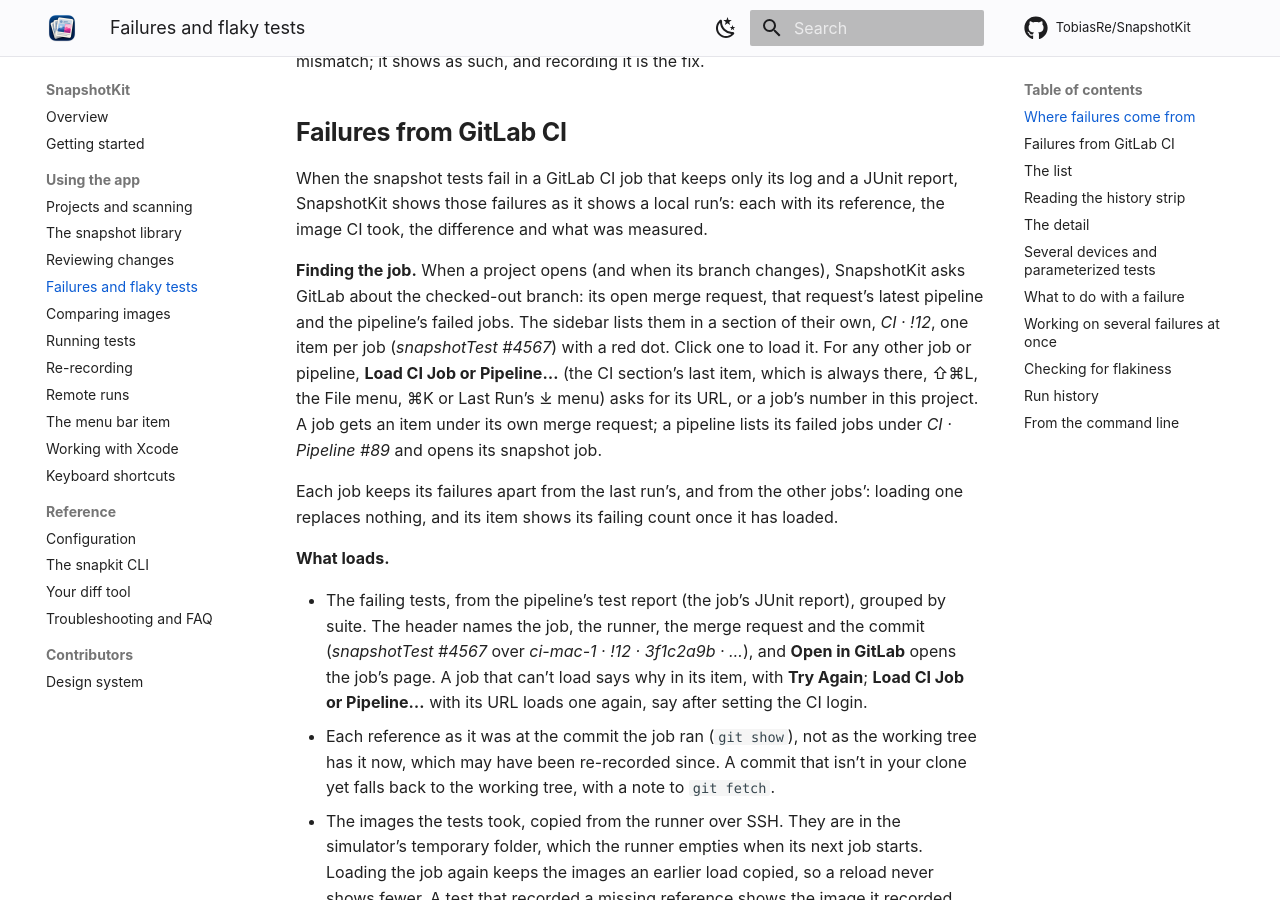
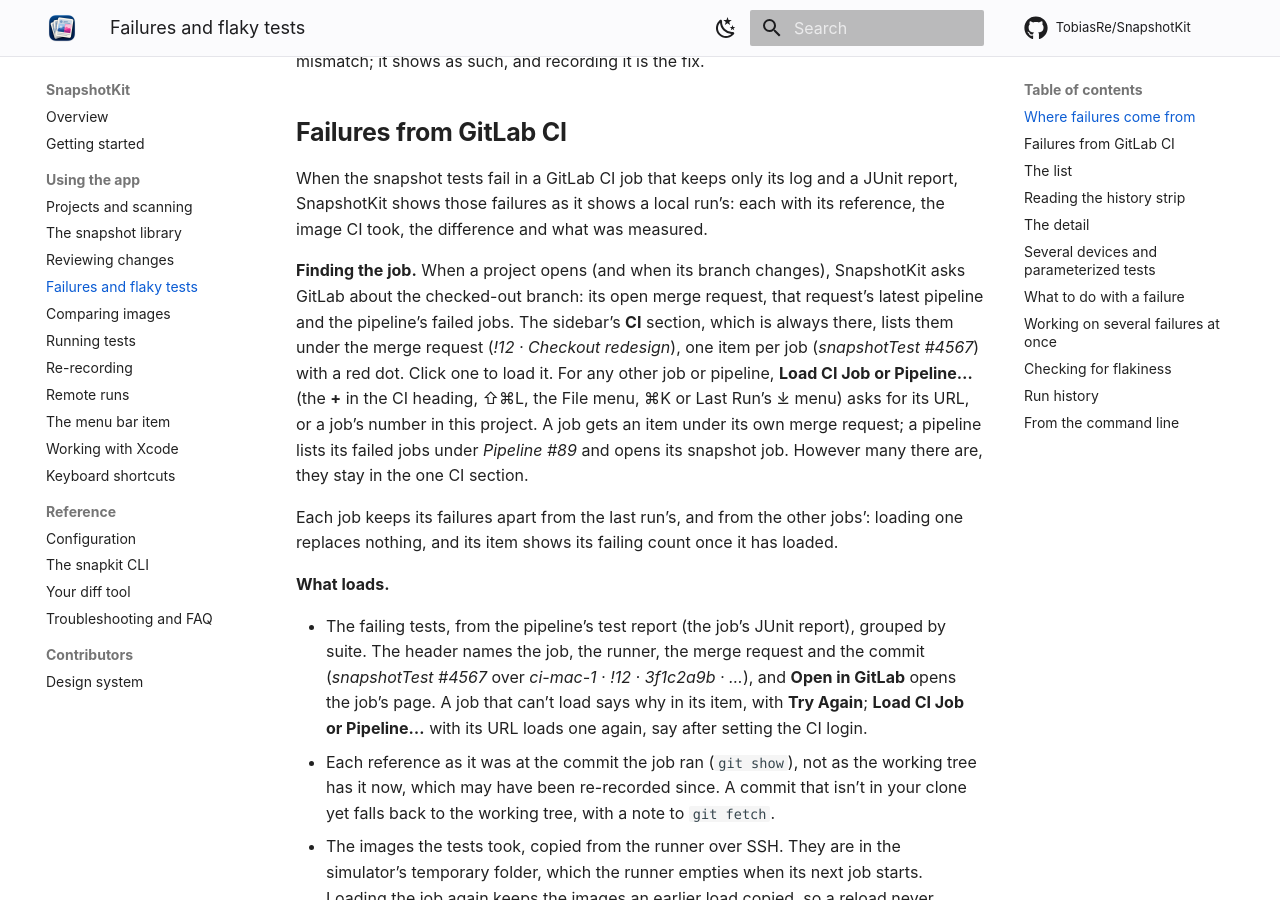
Before and after one commit to TobiasRe/SnapshotKit, an MkDocs documentation site: the page built from docs/failures.md, in a window 1280 px wide and 900 px high, scrolled down 1563 px. Built offline with MkDocs 1.6.1 and Material for MkDocs 9.7.7, drawn with Linux system fonts in a browser that asks for light colours; comment, search, counter and statistics services are not loaded.

Commit message:
Keep every CI job in the sidebar's one CI section (#16)
Each group of CI jobs - the branch's merge request, a pipeline loaded by its URL, another merge request's jobs - was a sidebar section of its own, so loading a second added a second CI heading. Now there is one CI section, with its +, and each group sits under a quiet label in it: "!12 · Checkout redesign", "Pipeline #89", or "Other Jobs". A new snapshot shows the merge request's jobs and a pipeline's in it.

```diff
--- a/docs/failures.md
+++ b/docs/failures.md
@@ -39,11 +39,12 @@
 
 **Finding the job.** When a project opens (and when its branch changes), SnapshotKit asks GitLab about the
 checked-out branch: its open merge request, that request’s latest pipeline and the pipeline’s failed jobs.
-The sidebar lists them in a section of their own, *CI · !12*, one item per job (*snapshotTest #4567*) with a
-red dot. Click one to load it. For any other job or pipeline, **Load CI Job or Pipeline…** (the CI section’s
-last item, which is always there, ⇧⌘L, the File menu, ⌘K or Last Run’s ⤓ menu) asks for its URL, or a job’s
-number in this project. A job gets an item under its own merge request; a pipeline lists its failed jobs under
-*CI · Pipeline #89* and opens its snapshot job.
+The sidebar’s **CI** section, which is always there, lists them under the merge request (*!12 · Checkout
+redesign*), one item per job (*snapshotTest #4567*) with a red dot. Click one to load it. For any other job or
+pipeline, **Load CI Job or Pipeline…** (the **+** in the CI heading, ⇧⌘L, the File menu, ⌘K or Last Run’s ⤓
+menu) asks for its URL, or a job’s number in this project. A job gets an item under its own merge request; a
+pipeline lists its failed jobs under *Pipeline #89* and opens its snapshot job. However many there are, they
+stay in the one CI section.
 
 Each job keeps its failures apart from the last run’s, and from the other jobs’: loading one replaces
 nothing, and its item shows its failing count once it has loaded.
```
Also changed, not shown: CHANGELOG.md (+4 -0 lines), docs/projects.md (+1 -1 lines), 7 other files.
